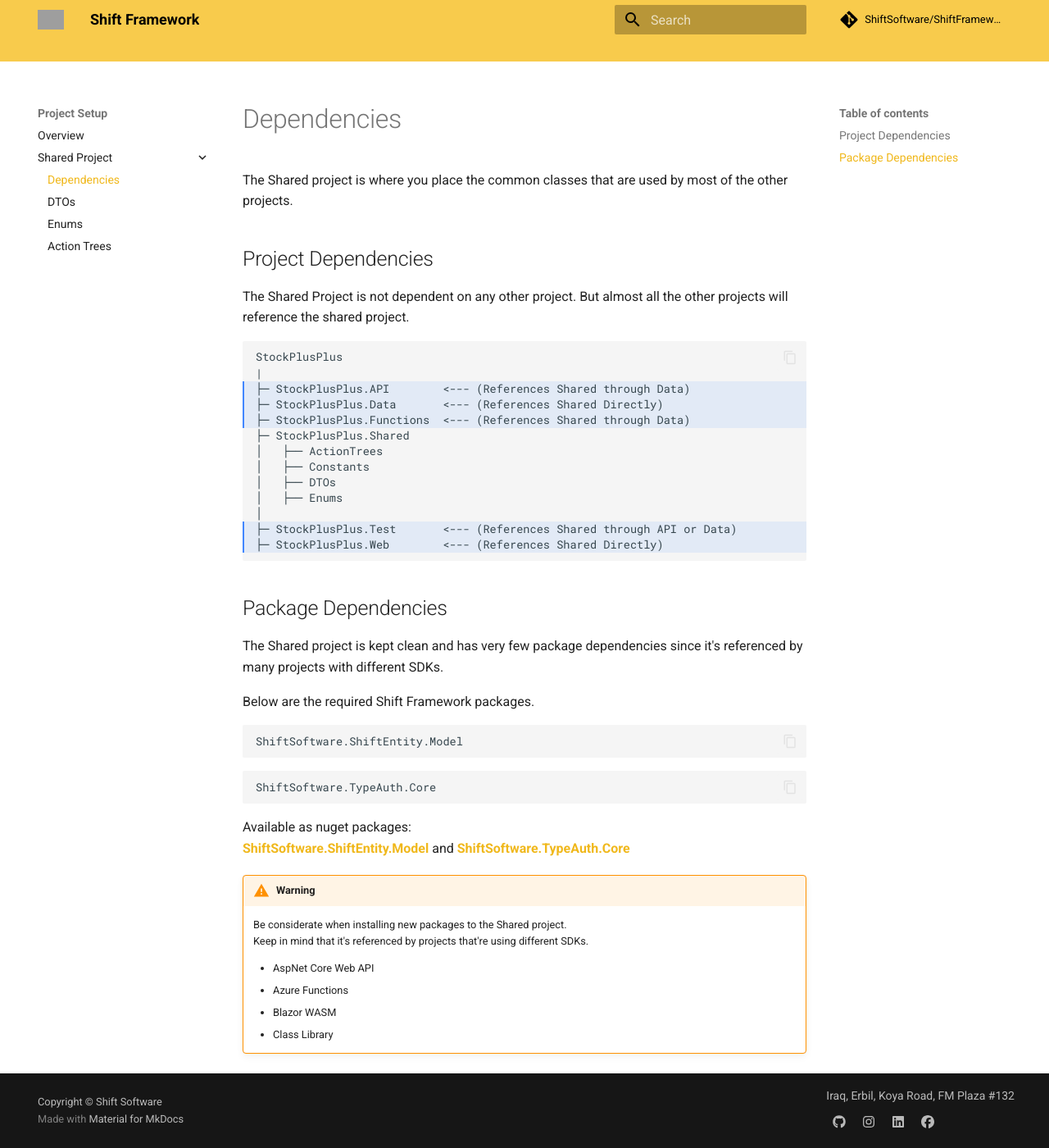
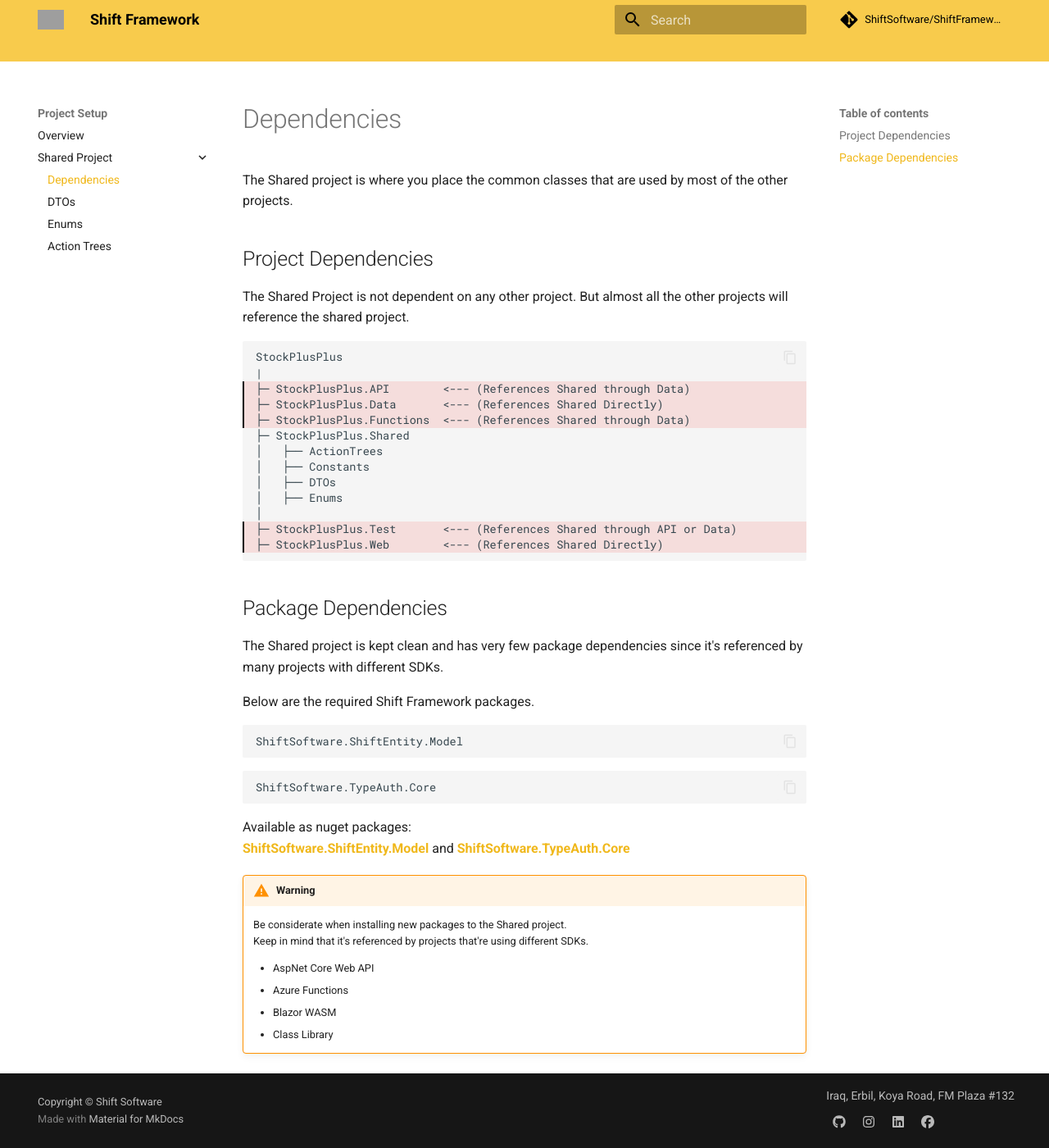
Before and after one commit to ShiftSoftware/ShiftFrameworkDocs, an MkDocs documentation site: the page built from docs/project-setup/shared-project/dependencies.md, in a window 1280 px wide and 1400 px high, scrolled down 21 px. Shown: the whole window at 82% size. Built offline with MkDocs 1.6.1 and Material for MkDocs 9.7.7, drawn with Linux system fonts in a browser that asks for light colours; comment, search, counter and statistics services are not loaded; grey boxes are pictures that could not be loaded.

Commit message:
Change Code Highlight Color

```diff
--- a/docs/overrides/css/extra.css
+++ b/docs/overrides/css/extra.css
@@ -5,6 +5,8 @@
     --md-accent-fg-color: #f0b81c;
     --md-primary-bg-color: #000;
     --md-typeset-a-color: #f0b81c;
+    --md-code-hl-color--light: #f4433621;
+    --md-code-hl-color: black;
 }
 
 table code {
```
